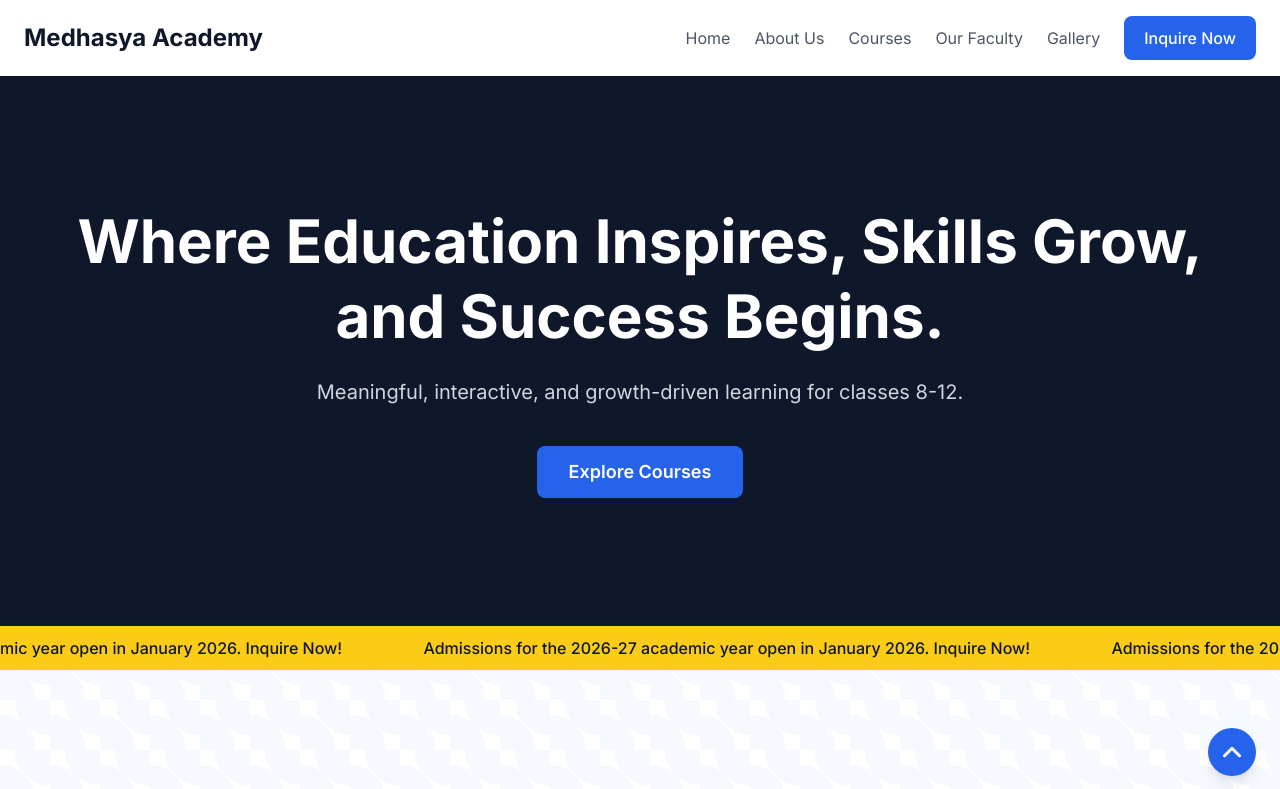
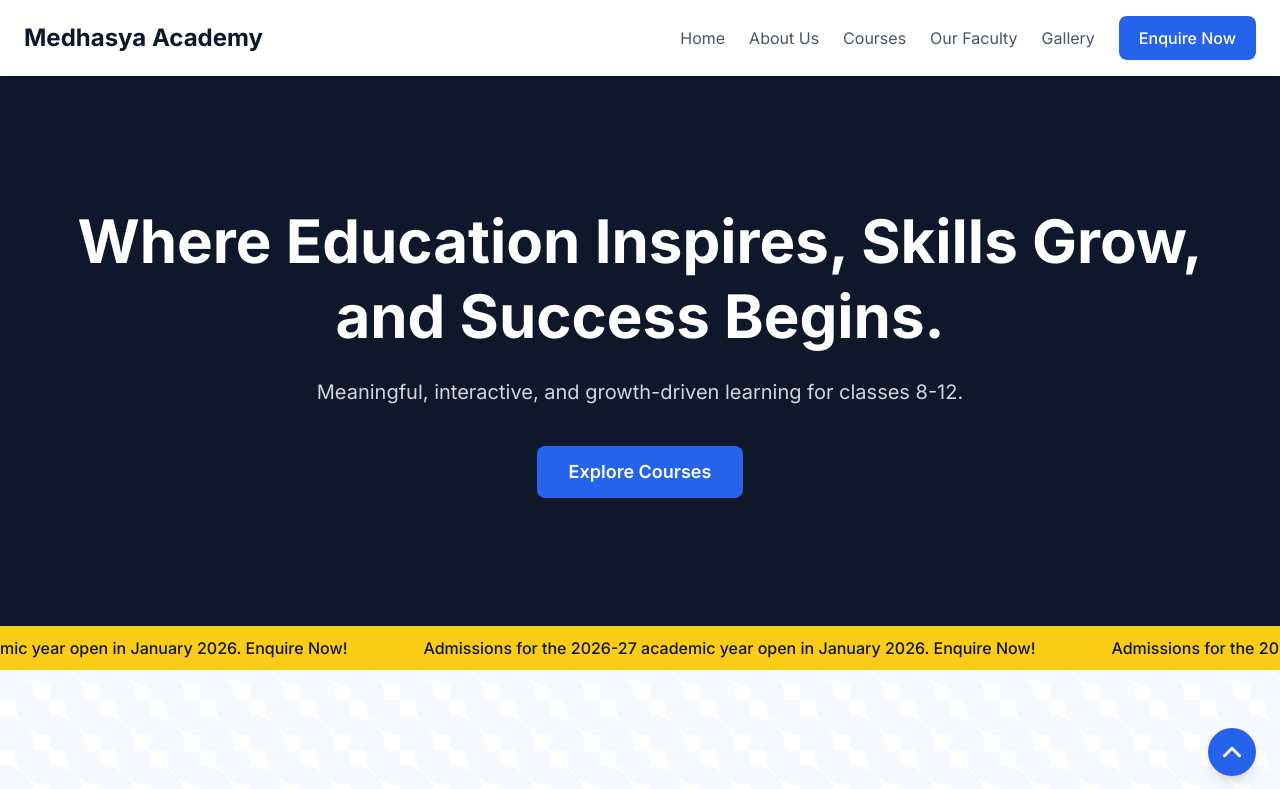
Before and after one commit to zubair-mallick/harsh_vardhan, a Next.js app: page / in a window 1280 px wide. Shown: the top 789 px of the page. Built offline with nearby package versions, Linux system fonts and the light colour scheme.

Commit message:
fix: chnage typo

```diff
--- a/src/app/courses/page.jsx
+++ b/src/app/courses/page.jsx
@@ -136,7 +136,7 @@ export default function CoursesPage() {
               Admissions for the <strong>2026-27 academic year</strong> begin in <strong>January 2026</strong>.
             </p>
             <Link href="/contact" className="bg-brand-dark text-white px-8 py-3 rounded-lg font-semibold text-lg hover:bg-gray-800 transition-colors inline-block">
-              Inquire Now
+              Enquire Now
             </Link>
           </div>
         </div>
--- a/src/components/Header.jsx
+++ b/src/components/Header.jsx
@@ -46,17 +46,17 @@ export default function Header() {
             href="/contact"
             className="bg-brand-blue text-white px-5 py-2.5 rounded-lg font-medium hover:bg-blue-700 transition-colors"
           >
-            Inquire Now
+            Enquire Now
           </Link>
         </div>
 
-        {/* Mobile "Inquire Now" Button */}
+        {/* Mobile "Enquire Now" Button */}
         <div className="md:hidden flex-shrink-0">
           <Link
             href="/contact"
             className="bg-brand-blue text-white px-3 py-2 rounded-lg font-medium text-xs whitespace-nowrap"
           >
-            Inquire Now
+            Enquire Now
           </Link>
         </div>
       </nav>
--- a/src/components/ScrollToTop.jsx
+++ /dev/null
@@ -1,17 +0,0 @@
-'use client';
-
-import { useEffect } from 'react';
-import { usePathname } from 'next/navigation';
-
-export default function ScrollToTop() {
-  const pathname = usePathname();
-
-  useEffect(() => {
-    if (typeof window !== 'undefined') {
-      // Jump instantly to the top on every route change
-      window.scrollTo(0, 0);
-    }
-  }, [pathname]);
-
-  return null;
-}
--- a/src/components/home/HeroSection.jsx
+++ b/src/components/home/HeroSection.jsx
@@ -24,10 +24,10 @@ export default function HeroSection() {
       {/* Marquee Banner */}
       <div className="bg-brand-gold text-brand-dark py-2.5 overflow-hidden">
         <div className="marquee-content flex space-x-12">
-          <span className="flex-shrink-0 font-medium">Admissions for the 2026-27 academic year open in January 2026. Inquire Now!</span>
-          <span className="flex-shrink-0 font-medium">Admissions for the 2026-27 academic year open in January 2026. Inquire Now!</span>
-          <span className="flex-shrink-0 font-medium">Admissions for the 2026-27 academic year open in January 2026. Inquire Now!</span>
-          <span className="flex-shrink-0 font-medium">Admissions for the 2026-27 academic year open in January 2026. Inquire Now!</span>
+          <span className="flex-shrink-0 font-medium">Admissions for the 2026-27 academic year open in January 2026. Enquire Now!</span>
+          <span className="flex-shrink-0 font-medium">Admissions for the 2026-27 academic year open in January 2026. Enquire Now!</span>
+          <span className="flex-shrink-0 font-medium">Admissions for the 2026-27 academic year open in January 2026. Enquire Now!</span>
+          <span className="flex-shrink-0 font-medium">Admissions for the 2026-27 academic year open in January 2026. Enquire Now!</span>
         </div>
       </div>
     </>
```
